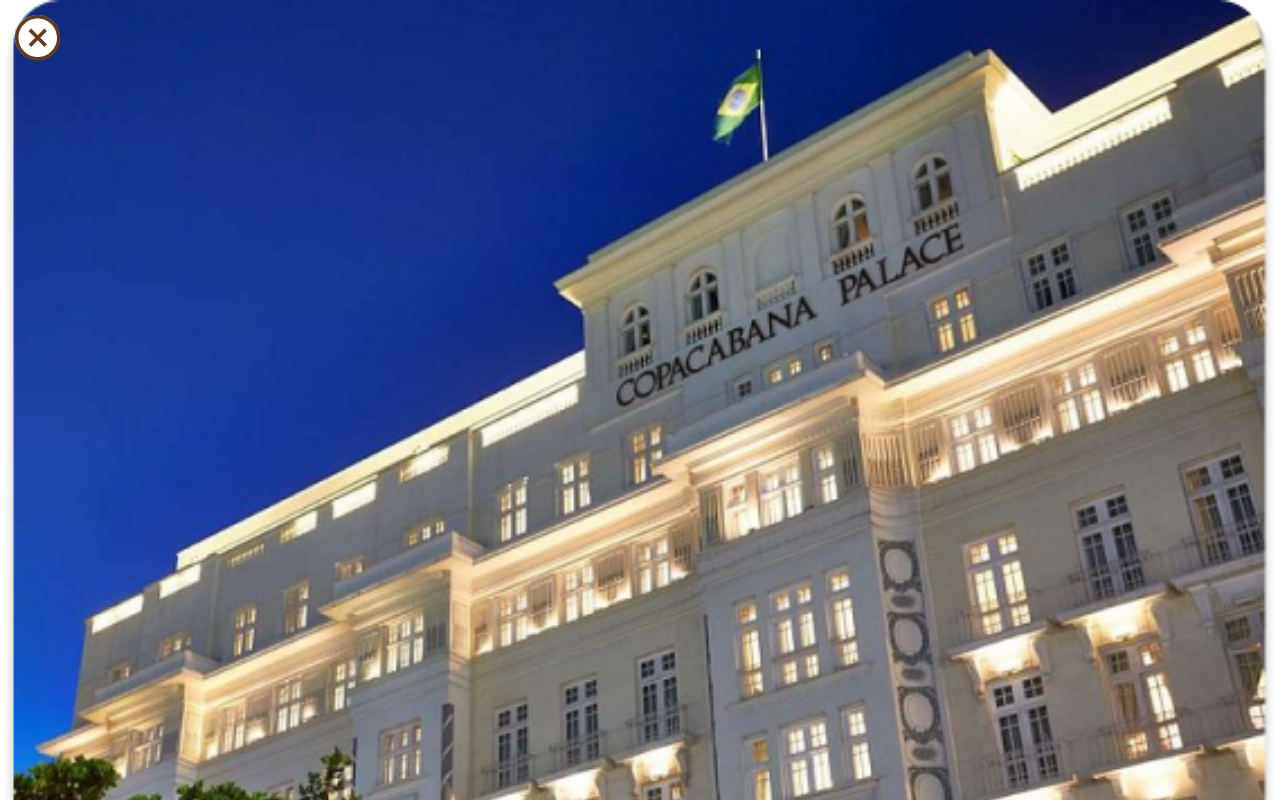
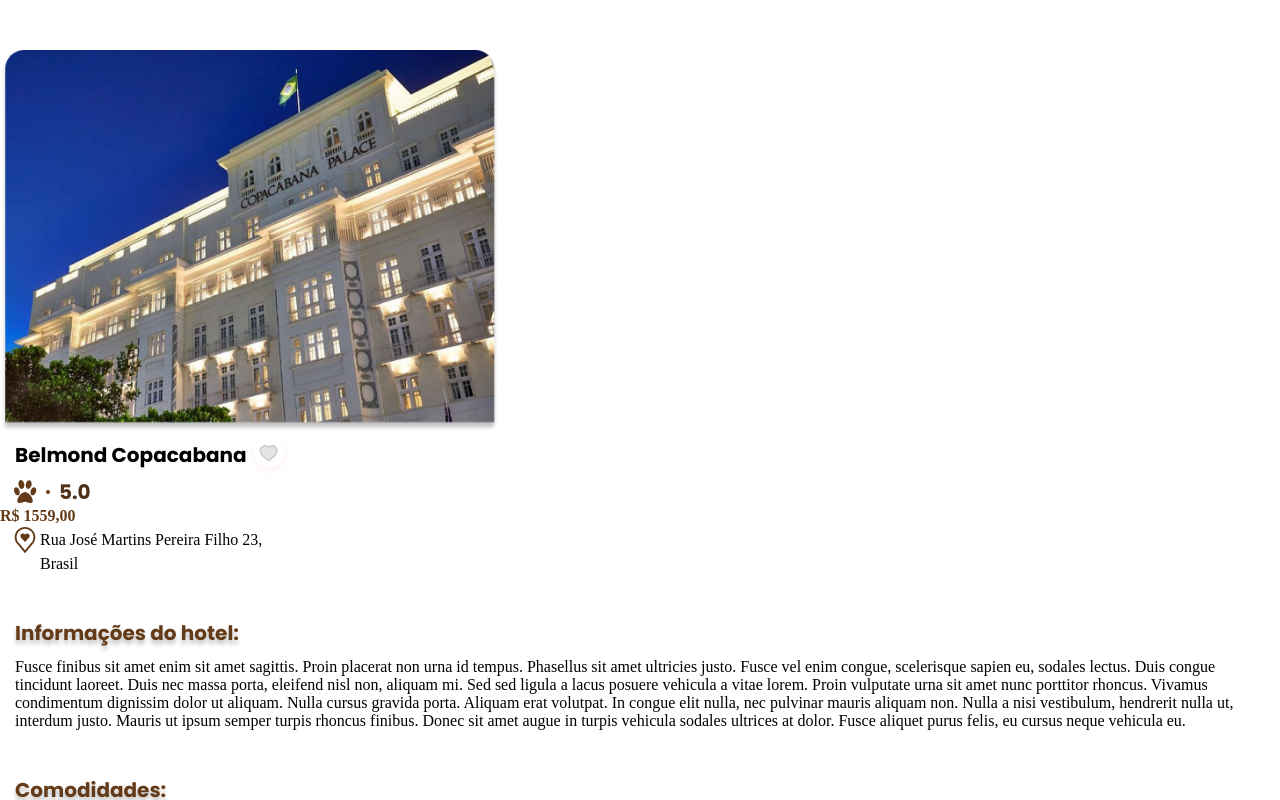
Before and after one commit to estartandodevs-course/barking-pets, a React (Create React App) app: page /description_hotel/1 in a window 1280 px wide. Shown: the top 800 px of the page. Built offline with nearby package versions, Linux system fonts and the light colour scheme.

Commit message:
feita a estilização para a page ficar responsiva

```diff
--- a/src/pages/HotelDescription/hotelDescription.module.scss
+++ b/src/pages/HotelDescription/hotelDescription.module.scss
@@ -7,13 +7,62 @@
   display: flex;
   position: relative;
 }
+
+.headerMobile {
+  display: block;
+  @media (max-width: $break-point) {
+    display: none;
+  }
+}
+
 .hotelDescriptionImageSair {
-  position: absolute;
-  top: 15px;
-  left: 15px;
+  display: none;
+  @media (max-width: $break-point) {
+    position: absolute;
+    top: 7px;
+    left: 68px;
+    height: 30px;
+  }
 }
 .hotelDescriptionImageHotel {
-  width: 100%;
+  margin-top: 50px;
+  width: 500px;
+  @media (max-width: $break-point) {
+    margin-top: 0;
+    width: 100%;
+  }
+}
+
+.containerFirstInfos {
+  display: flex;
+  flex-direction: column;
+  justify-content: center;
+  align-items: center;
+  @media (max-width: $break-point) {
+    display: block;
+  }
+}
+.containerSecondInfos {
+  display: flex;
+  justify-content: center;
+  align-items: center;
+  text-align: center;
+  @media (max-width: $break-point) {
+    display: block;
+    text-align: left;
+  }
+}
+
+.containerThirdInfos {
+  display: flex;
+
+  justify-content: center;
+  align-items: center;
+  margin-bottom: 50px;
+
+  @media (max-width: $break-point) {
+    display: block;
+  }
 }
 
 .favoriteContainer {
@@ -52,8 +101,14 @@
   font-size: 16px;
   font-weight: 600;
   color: #643b18;
-  margin-bottom: 10px;
-  margin-left: 14px;
+
+  @media (max-width: $break-point) {
+    font-size: 16px;
+    font-weight: 600;
+    color: #643b18;
+    margin-left: 15px;
+    margin-bottom: 10px;
+  }
 }
 
 .locationContainer {
@@ -84,17 +139,44 @@
 }
 
 .descriptionInfos {
-  font-size: 15px;
+  font-size: 20px;
   font-family: $font-family;
   font-weight: bold;
   color: #643b18;
   text-shadow: 0px 4px 4px rgba(0, 0, 0, 0.25);
   margin-bottom: 10px;
   margin-top: 45px;
+  text-align: justify;
+}
+
+.commodityListContainer {
+  display: flex;
+  flex-direction: column;
+  justify-content: center;
+  align-items: center;
+  margin-right: 50px;
+  width: 800px;
+
+  @media (max-width: $break-point) {
+    display: block;
+  }
+}
+
+.establishmentClass {
+  width: 40%;
+  margin-left: auto;
+  margin-right: auto;
+
+  @media (max-width: $break-point) {
+    width: 100%;
+  }
 }
 
 .linkDescriptionContainer {
-  margin-left: 15px;
+  margin-left: 40px;
+  @media (max-width: $break-point) {
+    margin-left: 15px;
+  }
 }
 
 .linkDescription {
```
